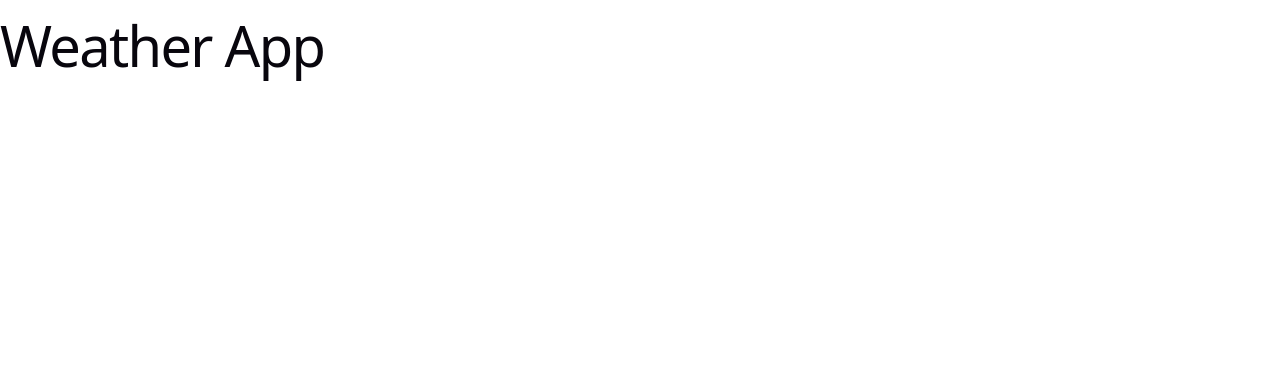
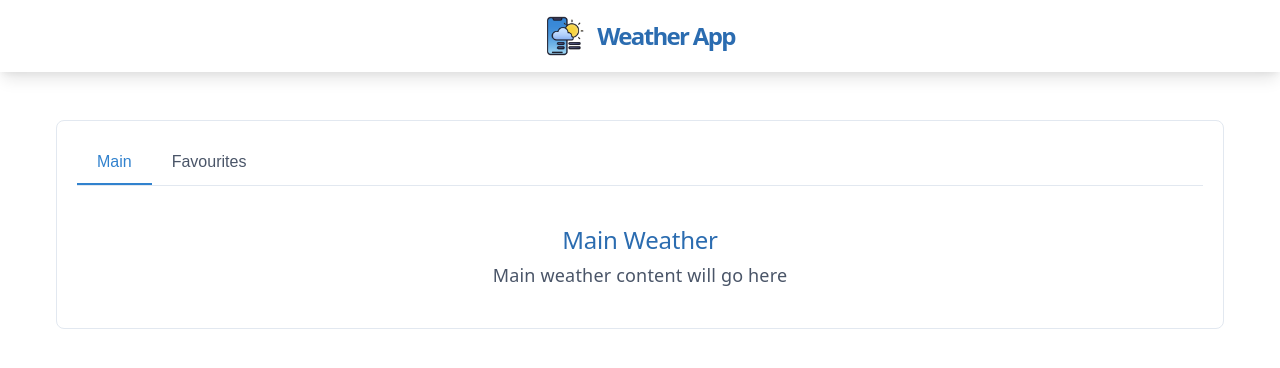
Before and after one commit to insanetim/weather-app, a Vue app: page / in a window 1280 px wide. Shown: the top 368 px of the page. Built offline with nearby package versions, Linux system fonts and the light colour scheme.

Commit message:
add tabs and base layout

```diff
--- a/src/App.vue
+++ b/src/App.vue
@@ -1,5 +1,12 @@
-<script setup lang="ts"></script>
+<script setup lang="ts">
+import Dashboard from "./components/Dashboard.vue"
+import Header from "./components/Header.vue"
+import Container from "./components/UI/Container.vue"
+</script>
 
 <template>
-  <h1>Weather App</h1>
+  <Header />
+  <Container>
+    <Dashboard />
+  </Container>
 </template>
--- /dev/null
+++ b/src/components/Dashboard.vue
@@ -0,0 +1,38 @@
+<script setup lang="ts">
+import { ref } from "vue"
+import FavouritesContent from "./FavouritesContent.vue"
+import MainContent from "./MainContent.vue"
+import Tabs from "./UI/Tabs.vue"
+
+const activeTab = ref("main")
+
+const handleTabChange = (value: string) => {
+  activeTab.value = value
+}
+</script>
+
+<template>
+  <div class="dashboard-wrapper">
+    <Tabs
+      :tabs="[
+        { label: 'Main', value: 'main' },
+        { label: 'Favourites', value: 'favourites' },
+      ]"
+      default-tab="main"
+      @tab-change="handleTabChange"
+    >
+      <MainContent v-if="activeTab === 'main'" />
+      <FavouritesContent v-else-if="activeTab === 'favourites'" />
+    </Tabs>
+  </div>
+</template>
+
+<style scoped>
+.dashboard-wrapper {
+  margin-top: 48px;
+  border: 1px solid var(--border);
+  border-radius: 8px;
+  padding: 20px;
+  background-color: var(--bg);
+}
+</style>
--- /dev/null
+++ b/src/components/FavouritesContent.vue
@@ -0,0 +1,6 @@
+<template>
+  <div class="content-section">
+    <h2>Favourite Locations</h2>
+    <p>Favourite locations will be displayed here</p>
+  </div>
+</template>
--- /dev/null
+++ b/src/components/Header.vue
@@ -0,0 +1,43 @@
+<template>
+  <header class="header">
+    <div class="logo">
+      <img
+        src="/weather-app.png"
+        alt="Weather App"
+        class="logo-image"
+      />
+      <h1>Weather App</h1>
+    </div>
+  </header>
+</template>
+
+<style scoped>
+.header {
+  position: sticky;
+  top: 0;
+  z-index: 100;
+  background-color: var(--bg);
+  box-shadow: var(--shadow);
+  padding: 16px 0;
+}
+
+.logo {
+  text-align: center;
+  display: flex;
+  align-items: center;
+  justify-content: center;
+  gap: 12px;
+}
+
+.logo-image {
+  max-height: 40px;
+  width: auto;
+}
+
+.logo h1 {
+  margin: 0;
+  font-size: 24px;
+  font-weight: 600;
+  color: var(--text-h);
+}
+</style>
--- /dev/null
+++ b/src/components/MainContent.vue
@@ -0,0 +1,6 @@
+<template>
+  <div class="content-section">
+    <h2>Main Weather</h2>
+    <p>Main weather content will go here</p>
+  </div>
+</template>
--- /dev/null
+++ b/src/components/UI/Container.vue
@@ -0,0 +1,22 @@
+<template>
+  <div class="container">
+    <slot />
+  </div>
+</template>
+
+<style scoped>
+.container {
+  width: 100%;
+  max-width: 1200px;
+  min-width: 360px;
+  margin: 0 auto;
+  padding: 0 16px;
+  box-sizing: border-box;
+}
+
+@media (max-width: 1200px) {
+  .container {
+    max-width: 100%;
+  }
+}
+</style>
--- /dev/null
+++ b/src/components/UI/Tabs.vue
@@ -0,0 +1,83 @@
+<script setup lang="ts">
+import { ref } from "vue"
+
+interface Tab {
+  label: string
+  value: string
+}
+
+interface Props {
+  tabs: Tab[]
+  defaultTab?: string
+}
+
+const props = withDefaults(defineProps<Props>(), {
+  defaultTab: "",
+})
+
+const emit = defineEmits<{
+  tabChange: [value: string]
+}>()
+
+const activeTab = ref(props.defaultTab || props.tabs[0]?.value || "")
+
+const setActiveTab = (value: string) => {
+  activeTab.value = value
+  emit("tabChange", value)
+}
+</script>
+
+<template>
+  <div class="tabs">
+    <div class="tab-list">
+      <button
+        v-for="tab in tabs"
+        :key="tab.value"
+        :class="['tab-button', { active: activeTab === tab.value }]"
+        @click="setActiveTab(tab.value)"
+      >
+        {{ tab.label }}
+      </button>
+    </div>
+    <div class="tab-content">
+      <slot />
+    </div>
+  </div>
+</template>
+
+<style scoped>
+.tabs {
+  width: 100%;
+}
+
+.tab-list {
+  display: flex;
+  border-bottom: 1px solid var(--border);
+  margin-bottom: 20px;
+}
+
+.tab-button {
+  background: none;
+  border: none;
+  padding: 12px 20px;
+  cursor: pointer;
+  font-size: 16px;
+  color: var(--text);
+  border-bottom: 2px solid transparent;
+  transition: all 0.2s ease;
+  position: relative;
+}
+
+.tab-button:hover {
+  color: var(--text-h);
+}
+
+.tab-button.active {
+  color: var(--accent);
+  border-bottom-color: var(--accent);
+}
+
+.tab-content {
+  width: 100%;
+}
+</style>
--- a/src/style.css
+++ b/src/style.css
@@ -1,13 +1,13 @@
 :root {
-  --text: #6b6375;
-  --text-h: #08060d;
-  --bg: #fff;
-  --border: #e5e4e7;
-  --code-bg: #f4f3ec;
-  --accent: #aa3bff;
-  --accent-bg: rgba(170, 59, 255, 0.1);
-  --accent-border: rgba(170, 59, 255, 0.5);
-  --social-bg: rgba(244, 243, 236, 0.5);
+  --text: #4a5568;
+  --text-h: #2b6cb0;
+  --bg: #ffffff;
+  --border: #e2e8f0;
+  --code-bg: #ebf8ff;
+  --accent: #3182ce;
+  --accent-bg: rgba(49, 130, 206, 0.1);
+  --accent-border: rgba(49, 130, 206, 0.5);
+  --social-bg: rgba(235, 248, 255, 0.5);
   --shadow:
     rgba(0, 0, 0, 0.1) 0 10px 15px -3px, rgba(0, 0, 0, 0.05) 0 4px 6px -2px;
 
@@ -32,15 +32,15 @@
 
 @media (prefers-color-scheme: dark) {
   :root {
-    --text: #9ca3af;
-    --text-h: #f3f4f6;
-    --bg: #16171d;
-    --border: #2e303a;
-    --code-bg: #1f2028;
-    --accent: #c084fc;
-    --accent-bg: rgba(192, 132, 252, 0.15);
-    --accent-border: rgba(192, 132, 252, 0.5);
-    --social-bg: rgba(47, 48, 58, 0.5);
+    --text: #a0aec0;
+    --text-h: #63b3ed;
+    --bg: #1a202c;
+    --border: #2d3748;
+    --code-bg: #2a4365;
+    --accent: #4299e1;
+    --accent-bg: rgba(66, 153, 225, 0.15);
+    --accent-border: rgba(66, 153, 225, 0.5);
+    --social-bg: rgba(42, 67, 101, 0.5);
     --shadow:
       rgba(0, 0, 0, 0.4) 0 10px 15px -3px, rgba(0, 0, 0, 0.25) 0 4px 6px -2px;
   }
@@ -86,3 +86,14 @@ h2 {
 p {
   margin: 0;
 }
+
+#app {
+  min-height: 100vh;
+  display: flex;
+  flex-direction: column;
+}
+
+.content-section {
+  padding: 20px;
+  text-align: center;
+}
```
